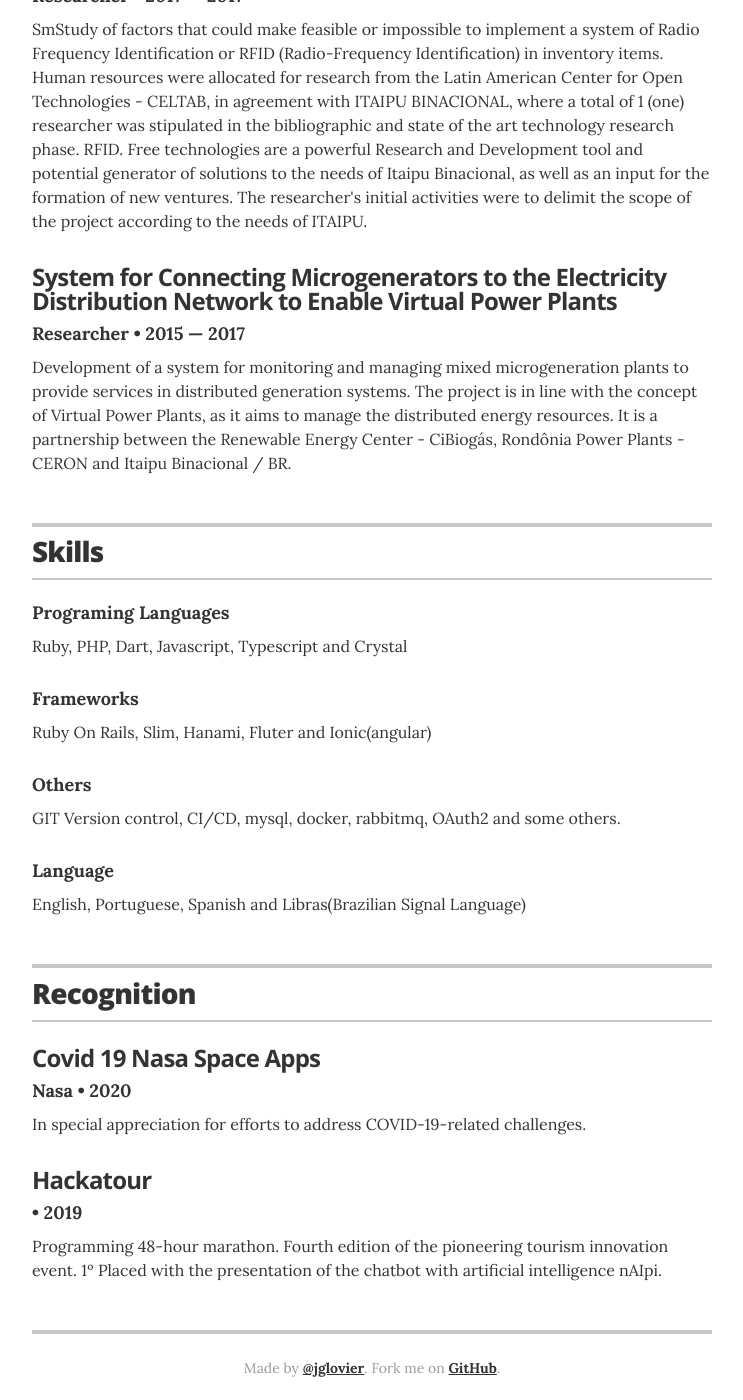
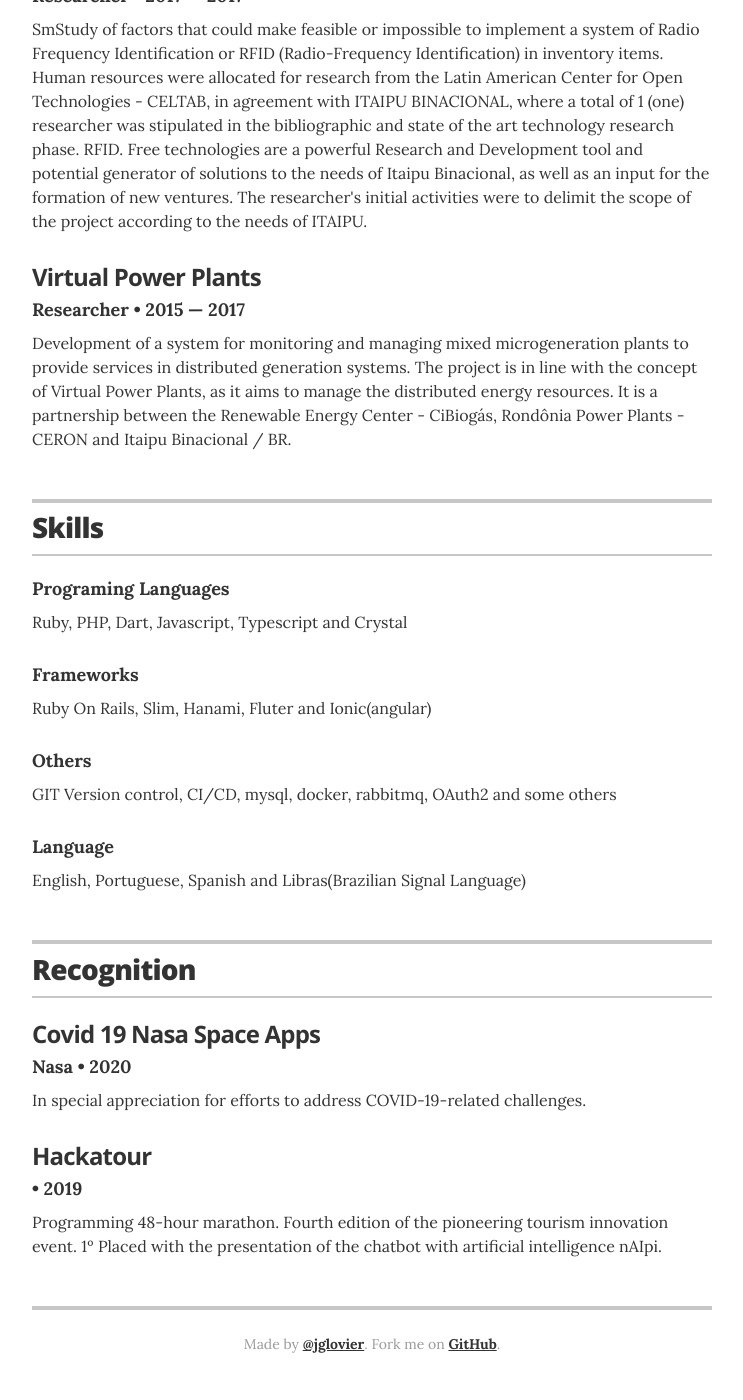
Before and after one commit to jglovier/resume-template, a Jekyll site: the page built from index.html, in a window 1280 px wide and 1400 px high, scrolled down 2128 px. Shown: the whole window, without its empty margins (268-1011 px from the left). Built offline with Jekyll 4.4.1, drawn with Linux system fonts in a browser that asks for light colours; some of the changed text lies outside the part shown.

Commit message:
Adicionando dados no curriculo

```diff
--- a/_data/experience.yml
+++ b/_data/experience.yml
@@ -14,7 +14,7 @@
 
 # Communications Coordinator
 - company: Centro Latino Americano de Tecnologias Abertas
-  position: Research
+  position: Researcher
   duration:   Apr, 2017  &mdash; Apr, 2018
   summary: Signal quality studies of LoraWan technology, RFID technology, and automation technologies. Implementation of high power and low cost transmission prototypes.
 
--- a/_data/projects.yml
+++ b/_data/projects.yml
@@ -22,7 +22,7 @@
   description: SmStudy of factors that could make feasible or impossible to implement a system of Radio Frequency Identification or RFID (Radio-Frequency Identification) in inventory items. Human resources were allocated for research from the Latin American Center for Open Technologies - CELTAB, in agreement with ITAIPU BINACIONAL, where a total of 1 (one) researcher was stipulated in the bibliographic and state of the art technology research phase. RFID. Free technologies are a powerful Research and Development tool and potential generator of solutions to the needs of Itaipu Binacional, as well as an input for the formation of new ventures. The researcher's initial activities were to delimit the scope of the project according to the needs of ITAIPU.
 
 
-- project: System for Connecting Microgenerators to the Electricity Distribution Network to Enable Virtual Power Plants
+- project: Virtual Power Plants
   role: Researcher
   duration: 2015 &mdash; 2017
   # url: "#"
--- a/_data/skills.yml
+++ b/_data/skills.yml
@@ -9,7 +9,7 @@
 
 # Digital content development and creation
 - skill: Others
-  description:  GIT Version control, CI/CD, mysql, docker, rabbitmq, OAuth2 and some others.
+  description:  GIT Version control, CI/CD, mysql, docker, rabbitmq, OAuth2 and some others
 
 - skill: Language
   description:  English, Portuguese, Spanish and Libras(Brazilian Signal Language)
```
